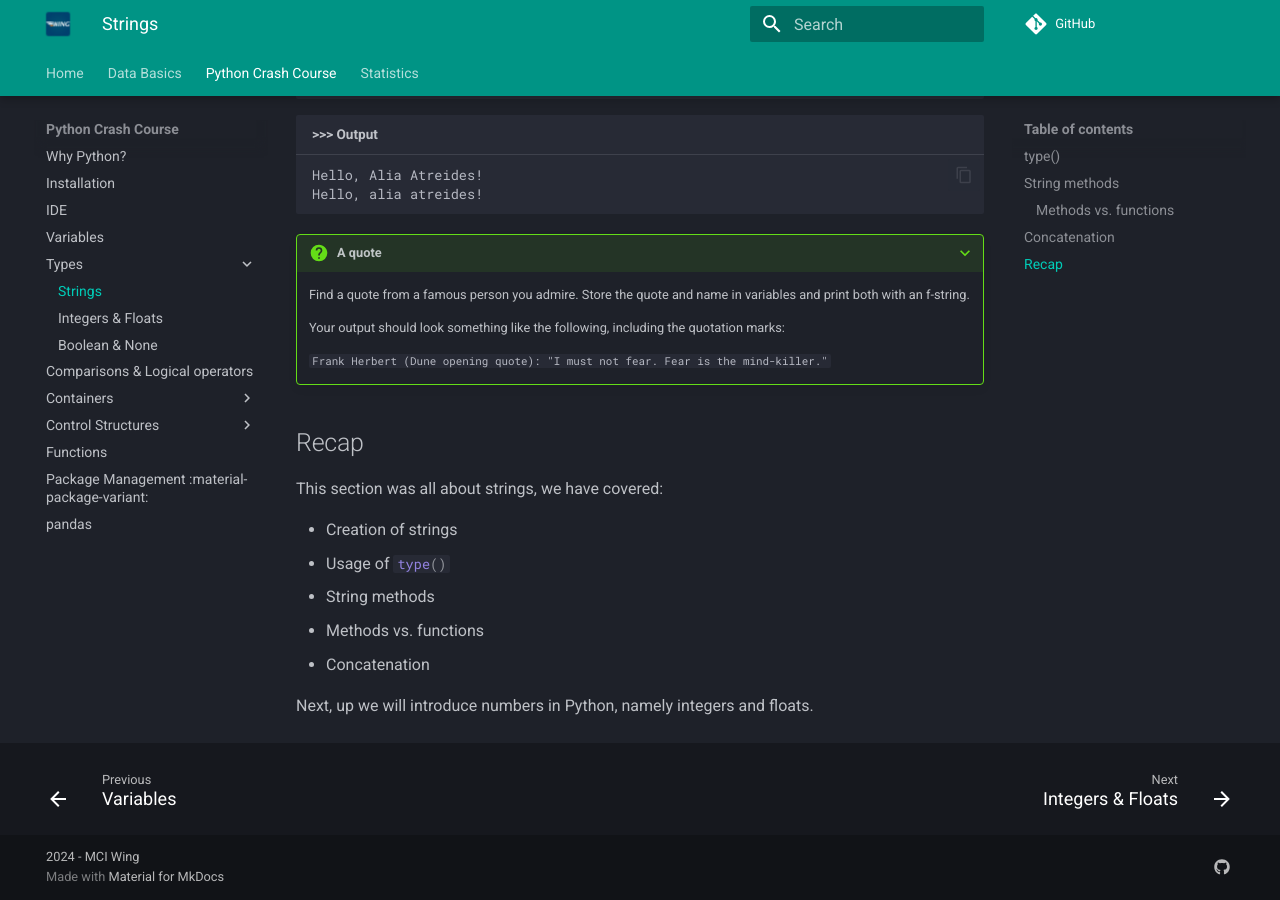
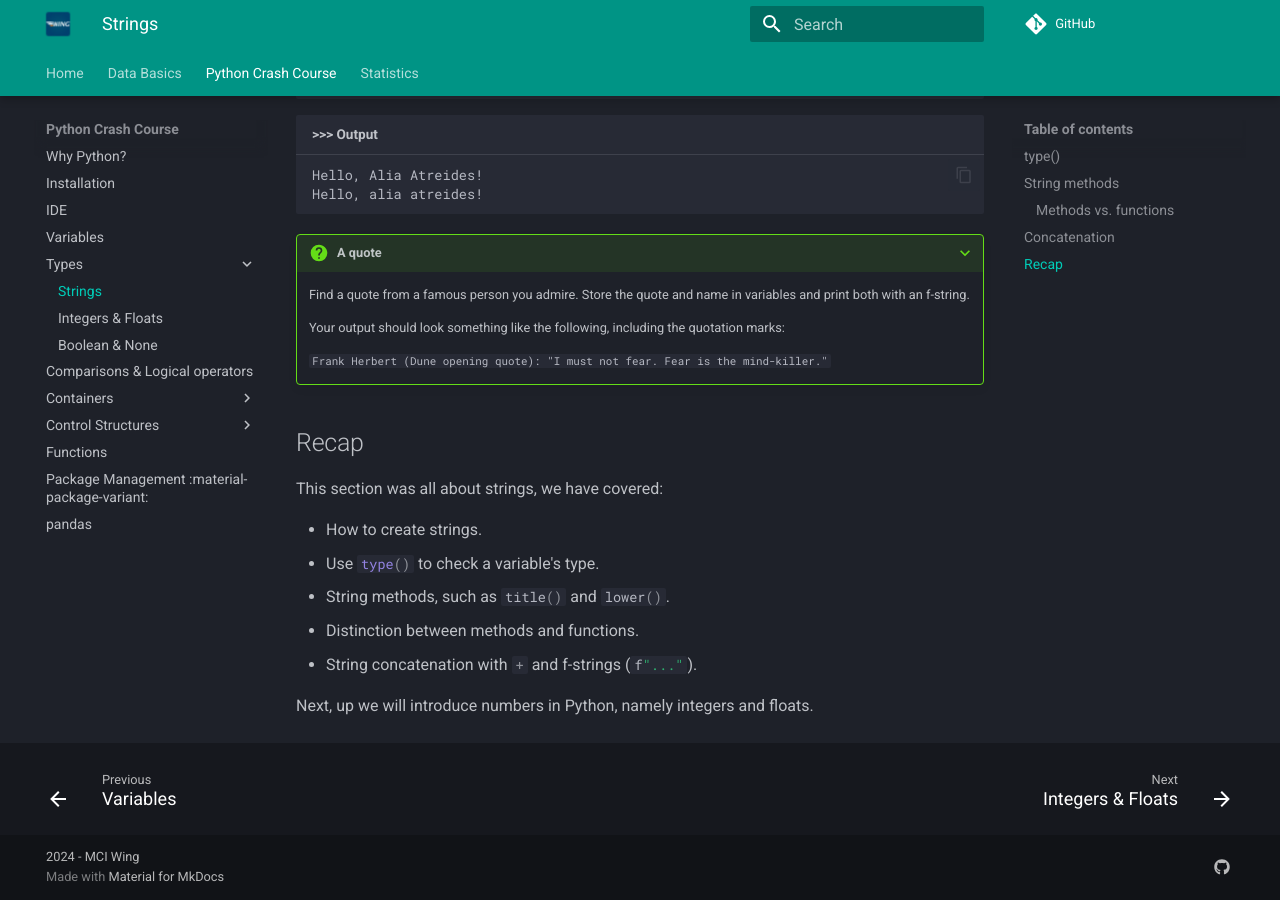
Before and after one commit to mciwing/mciwing.github.io, an MkDocs documentation site: the page built from docs/python/types/strings.md, in a window 1280 px wide and 900 px high, scrolled down 3135 px. Built offline with MkDocs 1.6.1 and Material for MkDocs 9.7.7, drawn with Linux system fonts in a browser that asks for light colours; comment, search, counter and statistics services are not loaded.

Commit message:
docs: slightly refactor recap section in `Strings`(Python  Crash Course)

```diff
--- a/docs/python/types/strings.md
+++ b/docs/python/types/strings.md
@@ -179,10 +179,10 @@ Hello, alia atreides!
 
 This section was all about strings, we have covered:
 
-- Creation of strings
-- Usage of `#!python type()`
-- String methods
-- Methods vs. functions
-- Concatenation
+- How to create strings.
+- Use `#!python type()` to check a variable's type.
+- String methods, such as `#!python title()` and `#!python lower()`.
+- Distinction between methods and functions.
+- String concatenation with `#!python +` and f-strings (`#!python f"..."`).
 
 Next, up we will introduce numbers in Python, namely integers and floats.
```
